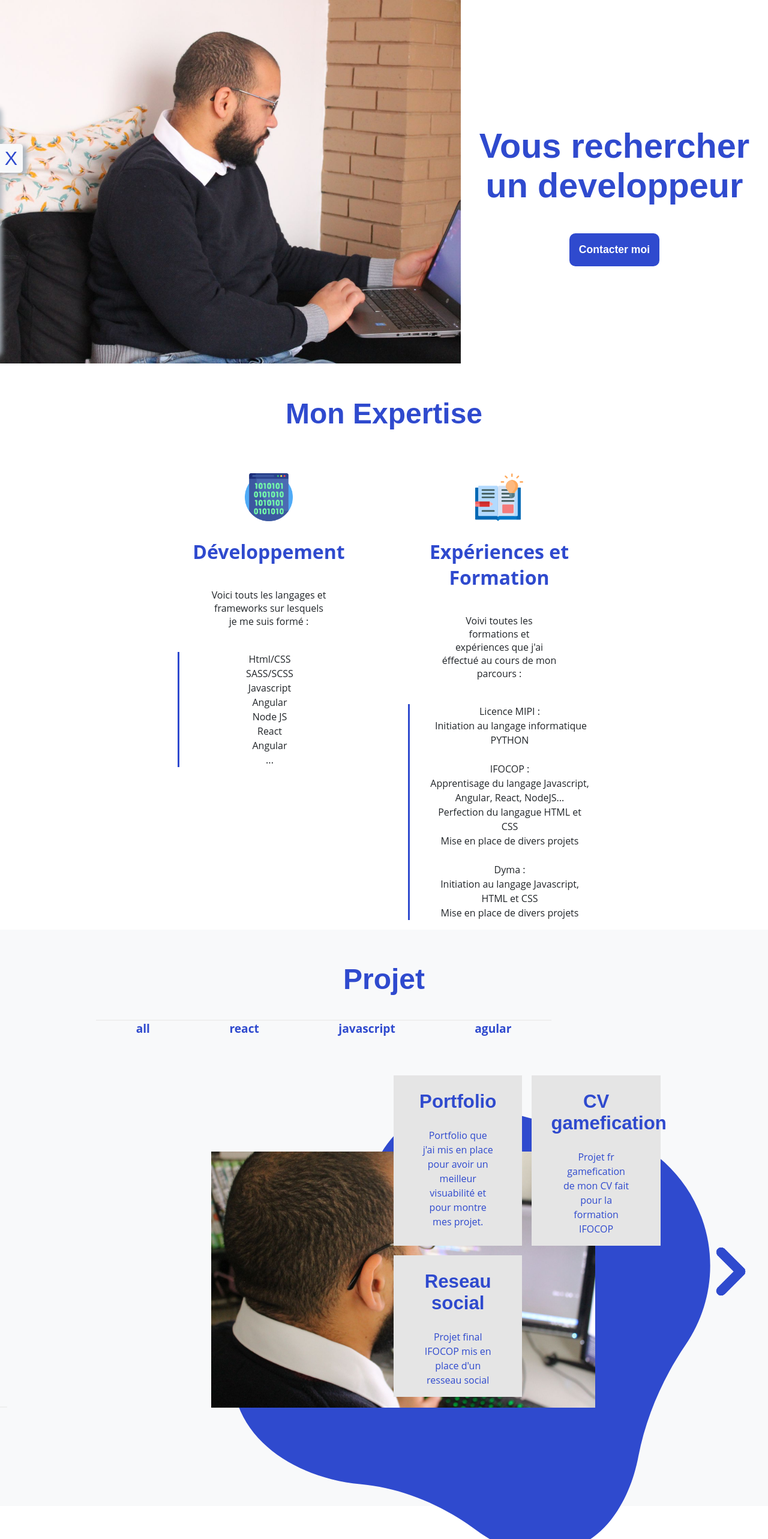
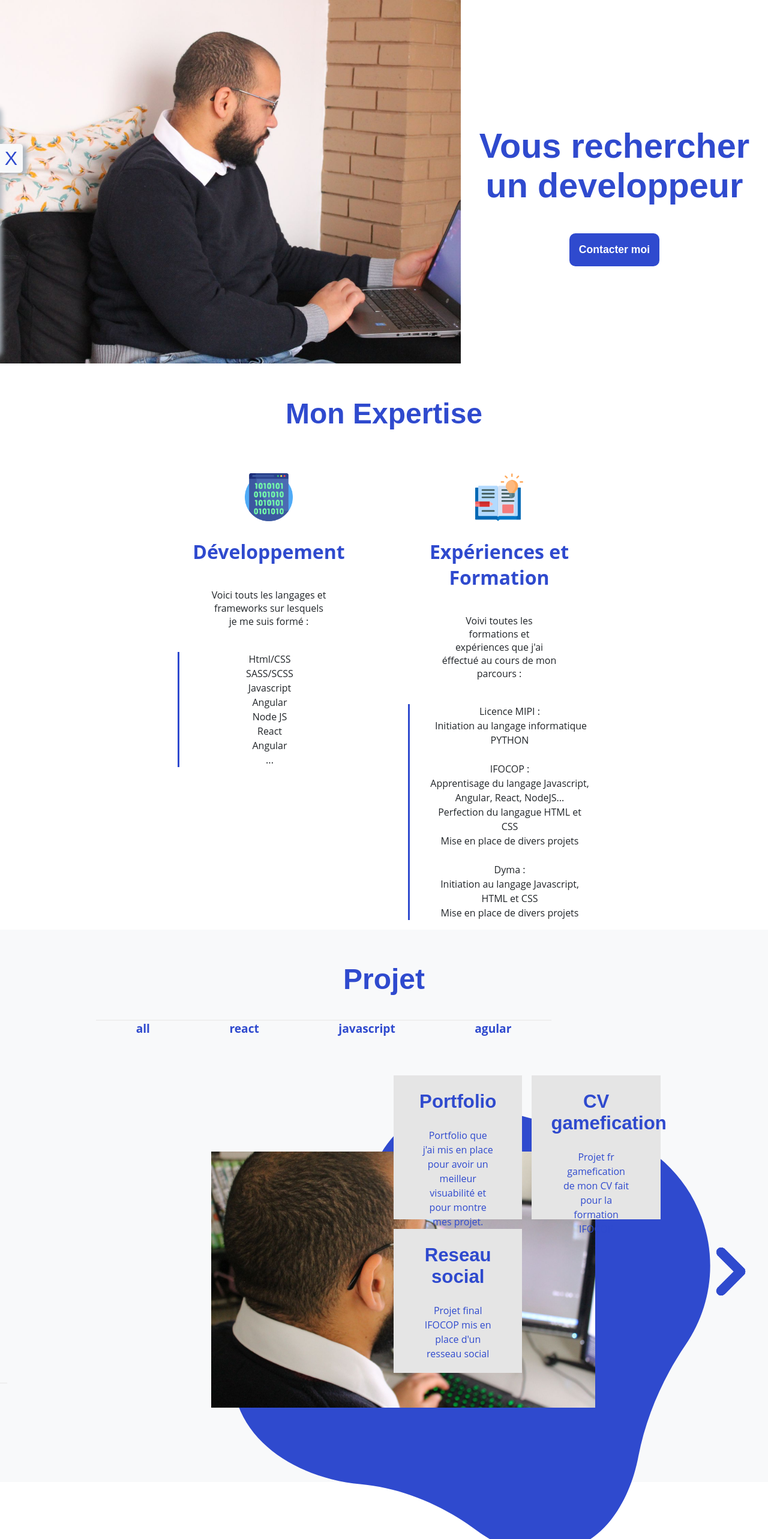
Before and after one commit to JohanSoulanges/Porfolio-React, a React (Create React App) app: page / in a window 1280 px wide. Shown: the top 2566 px of the page at 60% size. Built offline with nearby package versions, Linux system fonts and the light colour scheme.

Commit message:
CSS correction

```diff
--- a/package.json
+++ b/package.json
@@ -18,6 +18,7 @@
   },
   "scripts": {
     "start": "cd server && node server",
+    "start-react": "react-scripts start",
     "build": "react-scripts build",
     "test": "react-scripts test",
     "eject": "react-scripts eject"
--- a/src/CSS/Project.scss
+++ b/src/CSS/Project.scss
@@ -1,5 +1,5 @@
 .main-container-projet {
-    max-height: auto;
+    height: max-content;
     padding-top: 1rem;
     padding-bottom: 10rem;
     &>.title {
@@ -45,6 +45,7 @@
 }
 
 .project-container {
+    height: max-content;
     display: grid;
     grid-template-columns: 50% 18% 18% auto;
     grid-template-areas:
@@ -52,6 +53,7 @@
         "e f g h";
 
     &>.project-block {
+        height: 30vh;
         background-color: #e5e5e5;
         margin: 1rem 0 0 1rem;
         z-index: 10;
```
